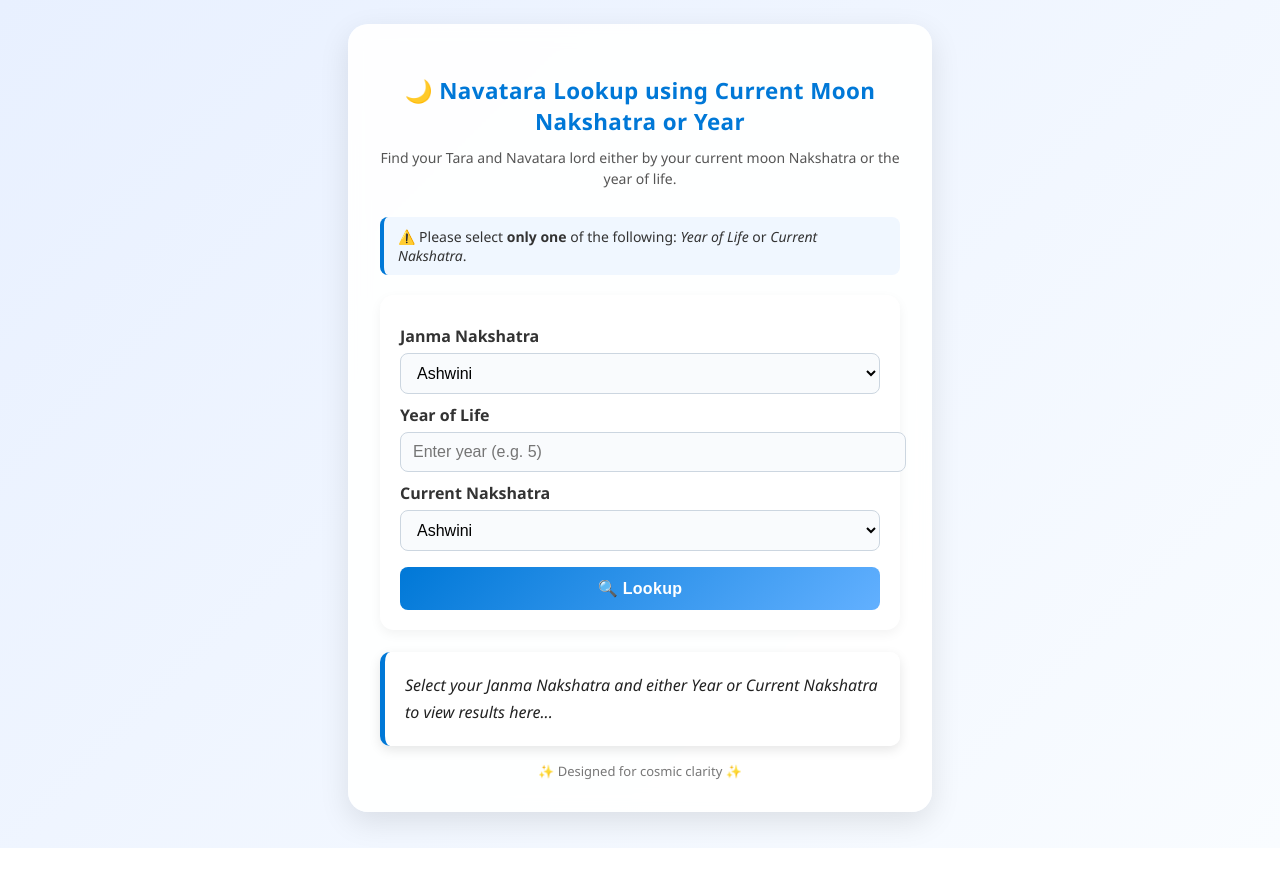
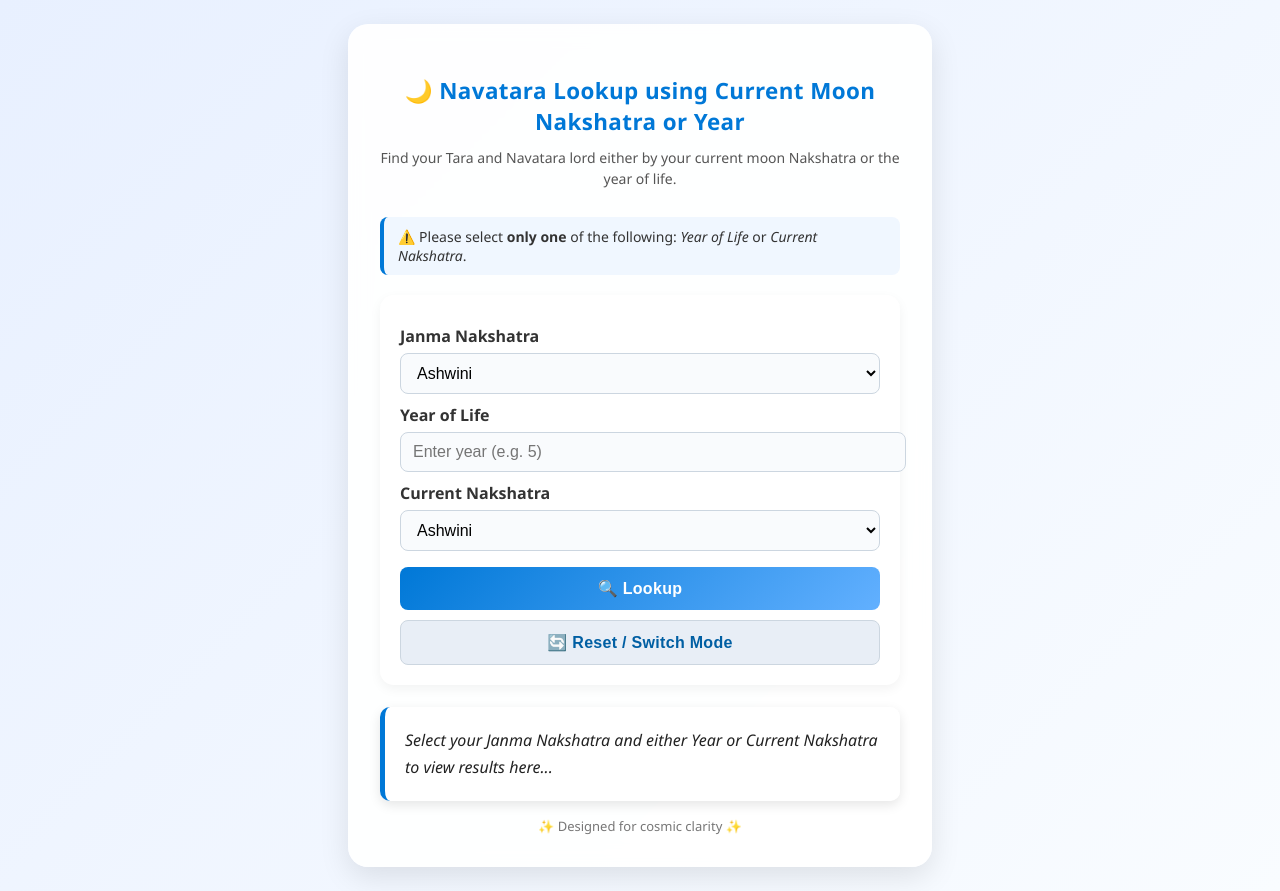
Before and after one commit to akranthi113/navataracalculator, a plain HTML site: page index.html in a window 1280 px wide. Before the commit the page ends 848 px from the top, so only its background shows below. Drawn offline with Linux system fonts and the light colour scheme.

Commit message:
Add secondary button and update styles
Added a secondary button for resetting inputs and updated styles.

```diff
--- a/index.html
+++ b/index.html
@@ -133,6 +133,18 @@
       box-shadow: 0 4px 10px rgba(0,120,215,0.3);
     }
 
+    .secondary-btn {
+      background: #e8eef6;
+      color: var(--primary-dark);
+      margin-top: 10px;
+      border: 1px solid #ccd6e0;
+    }
+
+    .secondary-btn:hover {
+      background: #dce8f8;
+      box-shadow: 0 2px 8px rgba(0,120,215,0.1);
+    }
+
     .result {
       background: var(--card-bg);
       padding: 20px;
@@ -183,6 +195,7 @@
       <select id="current" onchange="toggleInputs('current')"></select>
 
       <button onclick="calculate()">🔍 Lookup</button>
+      <button class="secondary-btn" onclick="resetInputs()">🔄 Reset / Switch Mode</button>
     </div>
 
     <div class="result" id="output">
@@ -207,12 +220,7 @@
     ];
 
     const navataraLords = ["Sun", "Mercury", "Rahu", "Jupiter", "Ketu", "Moon", "Saturn", "Venus", "Mars"];
-
-    const taraTypes = [
-      "Janma", "Sampat", "Vipat", "Kshema", "Pratyak",
-      "Sadhana", "Naidhana/Vadha", "Mitra", "Parama Mitra"
-    ];
-
+    const taraTypes = ["Janma", "Sampat", "Vipat", "Kshema", "Pratyak", "Sadhana", "Naidhana/Vadha", "Mitra", "Parama Mitra"];
     const taraMeanings = [
       "Self, identity, core karma",
       "Wealth, gain, material support",
@@ -228,6 +236,7 @@
     const janmaSelect = document.getElementById("janma");
     const currentSelect = document.getElementById("current");
     const yearInput = document.getElementById("year");
+    const output = document.getElementById("output");
 
     nakshatras.forEach((n, i) => {
       janmaSelect.add(new Option(n, i));
@@ -247,11 +256,18 @@
       }
     }
 
+    function resetInputs() {
+      yearInput.value = "";
+      currentSelect.value = "";
+      currentSelect.disabled = false;
+      yearInput.disabled = false;
+      output.innerHTML = "<em>Inputs cleared. You can now choose Year or Current Nakshatra again.</em>";
+    }
+
     function calculate() {
       const birthIndex = parseInt(janmaSelect.value);
       const year = parseInt(yearInput.value);
       const currentIndex = parseInt(currentSelect.value);
-      const output = document.getElementById("output");
 
       if (isNaN(birthIndex)) {
         output.innerHTML = "<strong>Please select your Janma Nakshatra.</strong>";
```
